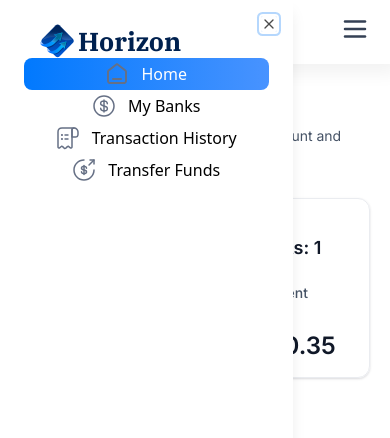
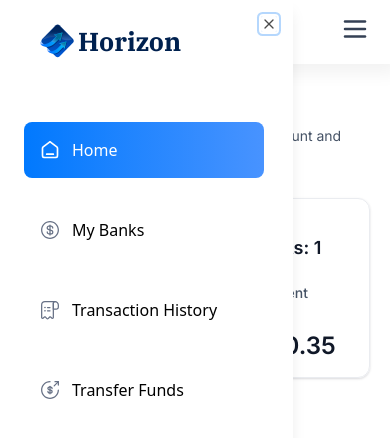
Before and after one commit to mlabib2/bankingApplication, a Next.js app: page / in a window 390 px wide. Both pictures are taken after a click on the button 355 px from the left and 29 px from the top of the page. Shown: the top 438 px of the page. Built offline with nearby package versions, Linux system fonts and the light colour scheme.

Commit message:
feat (MobileNav) initiation

```diff
--- a/constants/MobileNav.tsx
+++ b/constants/MobileNav.tsx
@@ -1,7 +1,12 @@
 "use client";
 
 import React from "react";
-import { Sheet, SheetContent, SheetTrigger } from "@/components/ui/sheet";
+import {
+  Sheet,
+  SheetClose,
+  SheetContent,
+  SheetTrigger,
+} from "@/components/ui/sheet";
 import Image from "next/image";
 import { cn } from "@/lib/utils";
 import Link from "next/link";
@@ -38,35 +43,42 @@ const MobileNav = () => {
             </h1>
           </Link>
 
+          <div className="mobilenav-sheet">
+            {/* SheetClose --> Click elsewhere to close the sheet  */}
+            <SheetClose asChild>
+              <nav className="flex h-full flex-col gap-6 pt-16 text-white">
                 {/* Sidebar Navigation Links */}
                 {sidebarLinks.map((item) => {
                   const isActive =
                     pathname === item.route || pathname.startsWith(item.route);
-
                   return (
+                    <SheetClose asChild key={item.route}>
                       <Link
                         href={item.route}
                         key={item.label}
-                className={cn(
-                  "sidebar-link flex items-center gap-2 p-2 rounded-md",
-                  {
+                        className={cn("mobilenav-sheet_close w-full", {
                           "bg-bank-gradient": isActive,
-                  }
-                )}
+                        })}
                         style={{ color: isActive ? "#ffffff" : "#000000" }} // Explicit inline styling for color
                       >
                         <Image
                           src={item.imgURL}
-                  width={24}
-                  height={24}
                           alt={item.label}
-                  className={cn({ "brightness-3 invert-0": isActive })}
+                          width={20}
+                          height={20}
+                          className={cn({
+                            "brightness-[3] invert-0": isActive,
+                          })}
                         />
 
                         <span>{item.label}</span>
                       </Link>
+                    </SheetClose>
                   );
                 })}
+              </nav>
+            </SheetClose>
+          </div>
         </SheetContent>
       </Sheet>
     </section>
```
Lines whose indentation alone changed are shown as unchanged.
